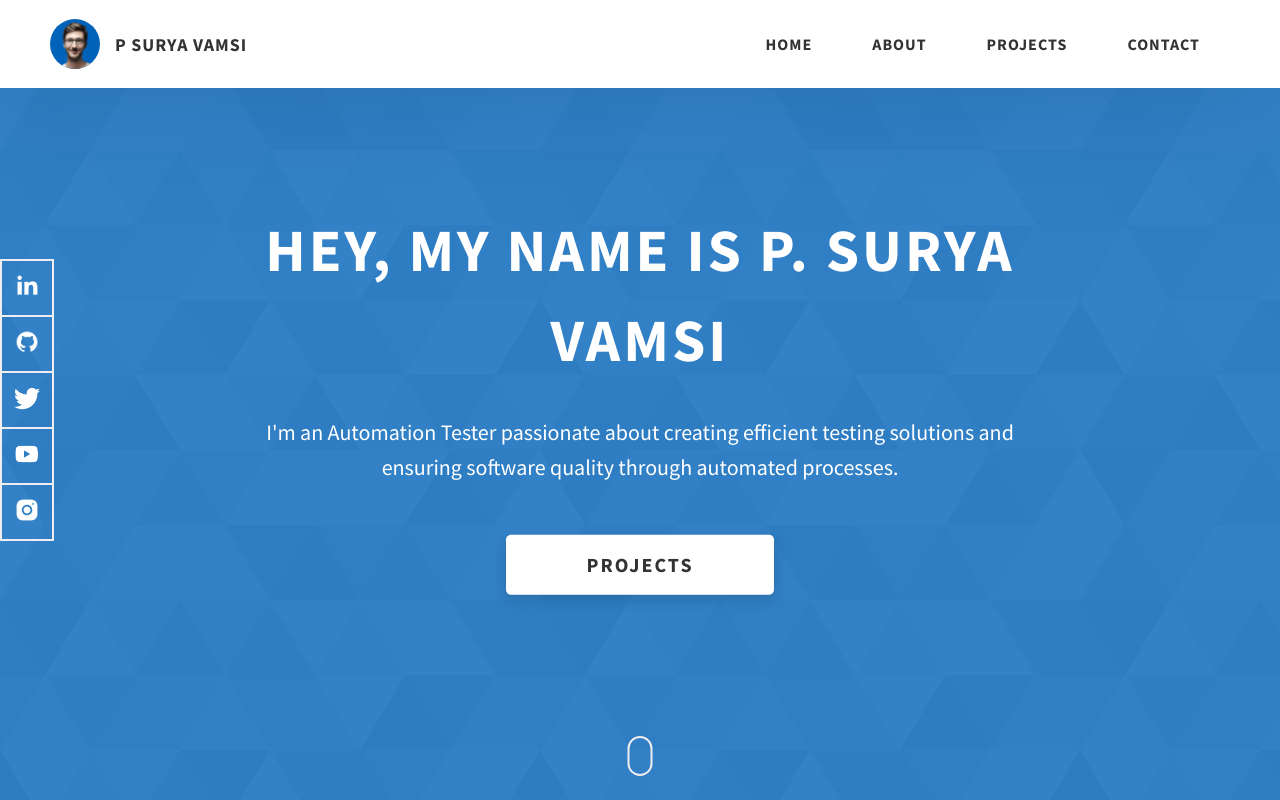
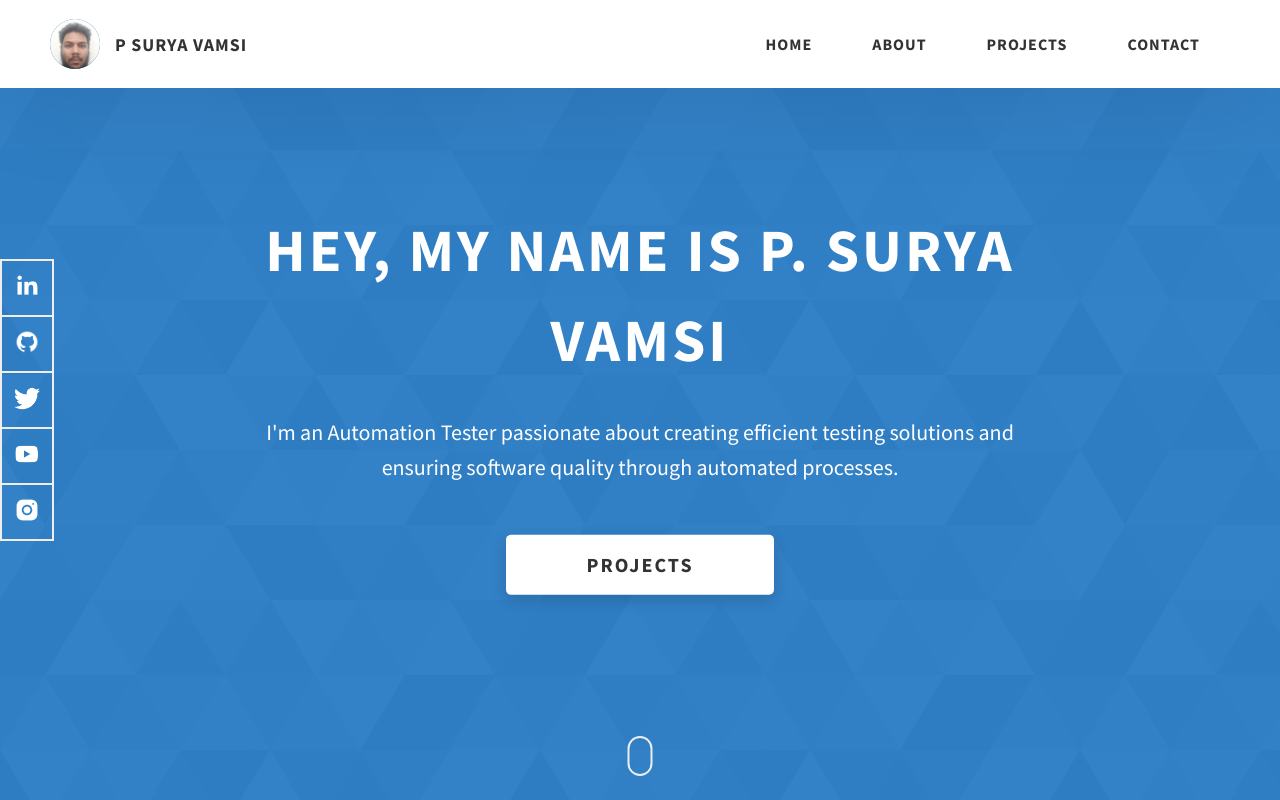
Before and after one commit to SuryavamsiPanchagnula/Portfolio, a website: page index.html in a window 1280 px wide. Shown: the top 800 px of the page. Drawn offline with Linux system fonts and the light colour scheme.

Commit message:
header pic change

```diff
--- a/index.html
+++ b/index.html
@@ -22,7 +22,7 @@
         <div class="header__logo-container">
           <div class="header__logo-img-cont">
             <img
-              src="./assets/png/john-doe.png"
+              src="./assets/png/pic.jpeg"
               alt="Ram Maheshwari Logo Image"
               class="header__logo-img"
             />
```
Also changed, not shown: assets/png/pic.jpeg (added).
